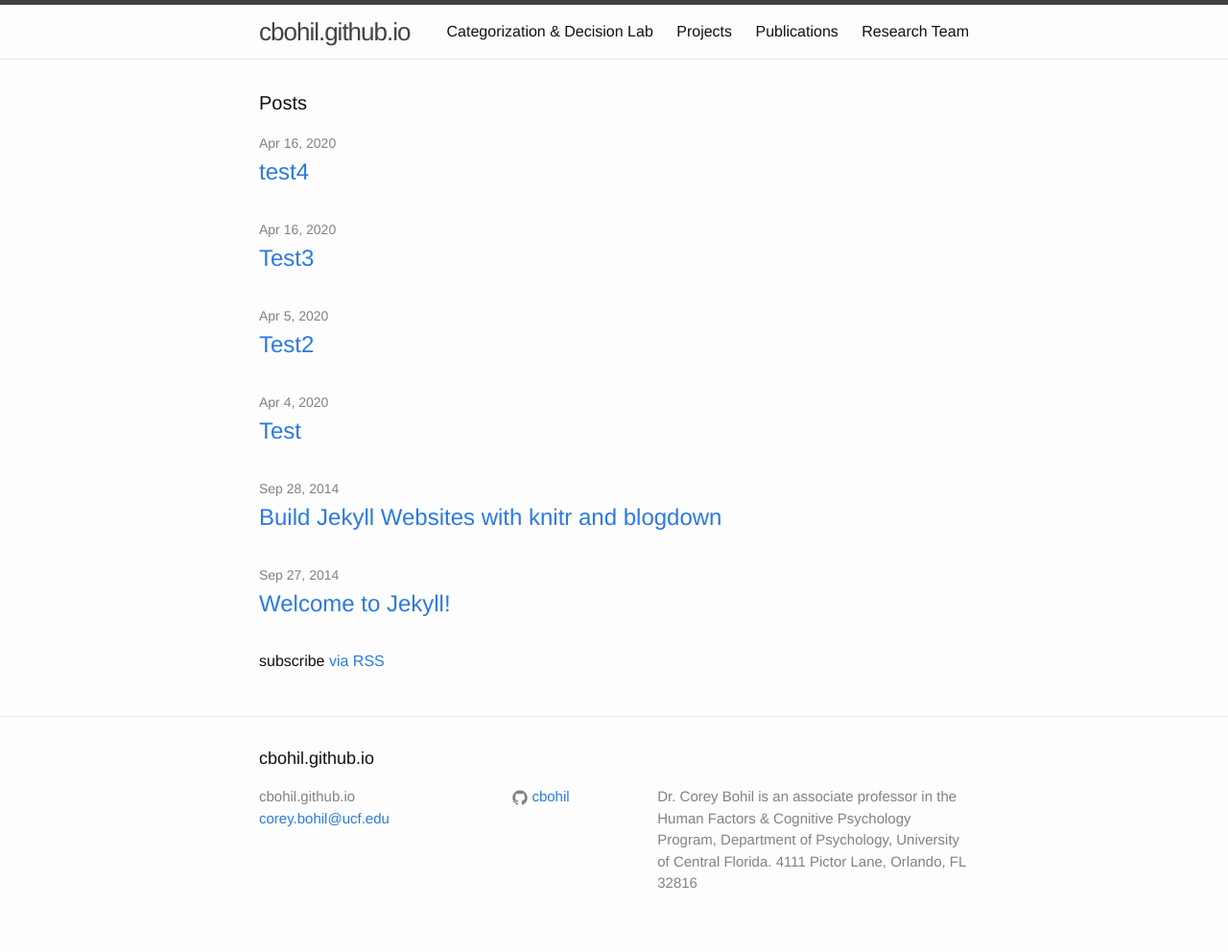
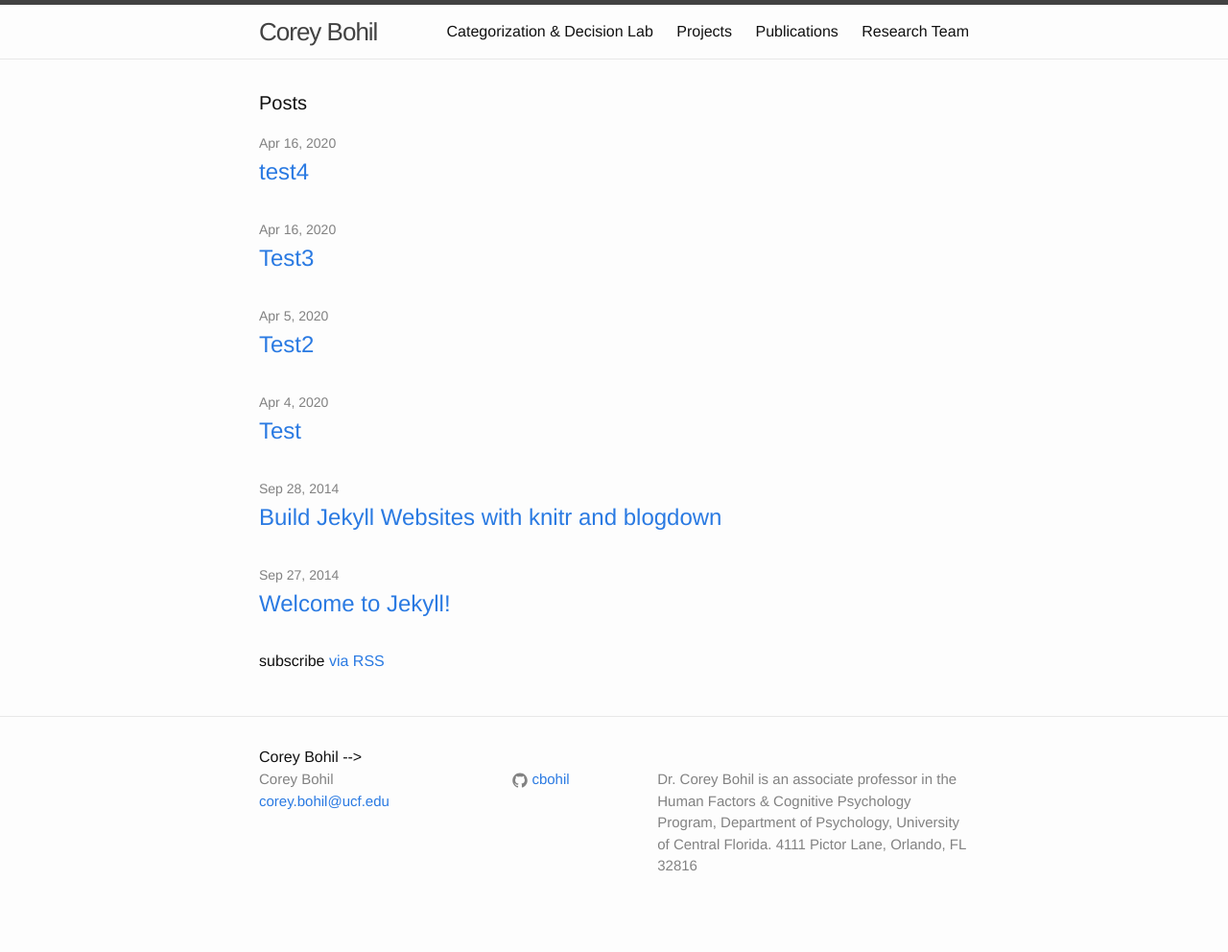
Before and after one commit to cbohil/cbohil.github.io, a Jekyll site: the page built from index.html, in a window 1280 px wide. Shown: the whole page at 96% size. Built offline with Jekyll 4.4.1, drawn with Linux system fonts in a browser that asks for light colours.

Commit message:
modified footer

```diff
--- a/_config.yml
+++ b/_config.yml
@@ -1,5 +1,5 @@
 # Site settings
-#title: Corey Bohil
+title: Corey Bohil
 email: corey.bohil@ucf.edu
 description: > # this means to ignore newlines until "baseurl:"
   Dr. Corey Bohil is an associate professor in the Human Factors & Cognitive
--- a/_includes/footer.html
+++ b/_includes/footer.html
@@ -2,7 +2,7 @@
 
   <div class="wrapper">
 
-    <h2 class="footer-heading">{{ site.title }}</h2>
+<! ––    <h2 class="footer-heading">{{ site.title }}</h2> -->
 
     <div class="footer-col-wrapper">
       <div class="footer-col  footer-col-1">
```
